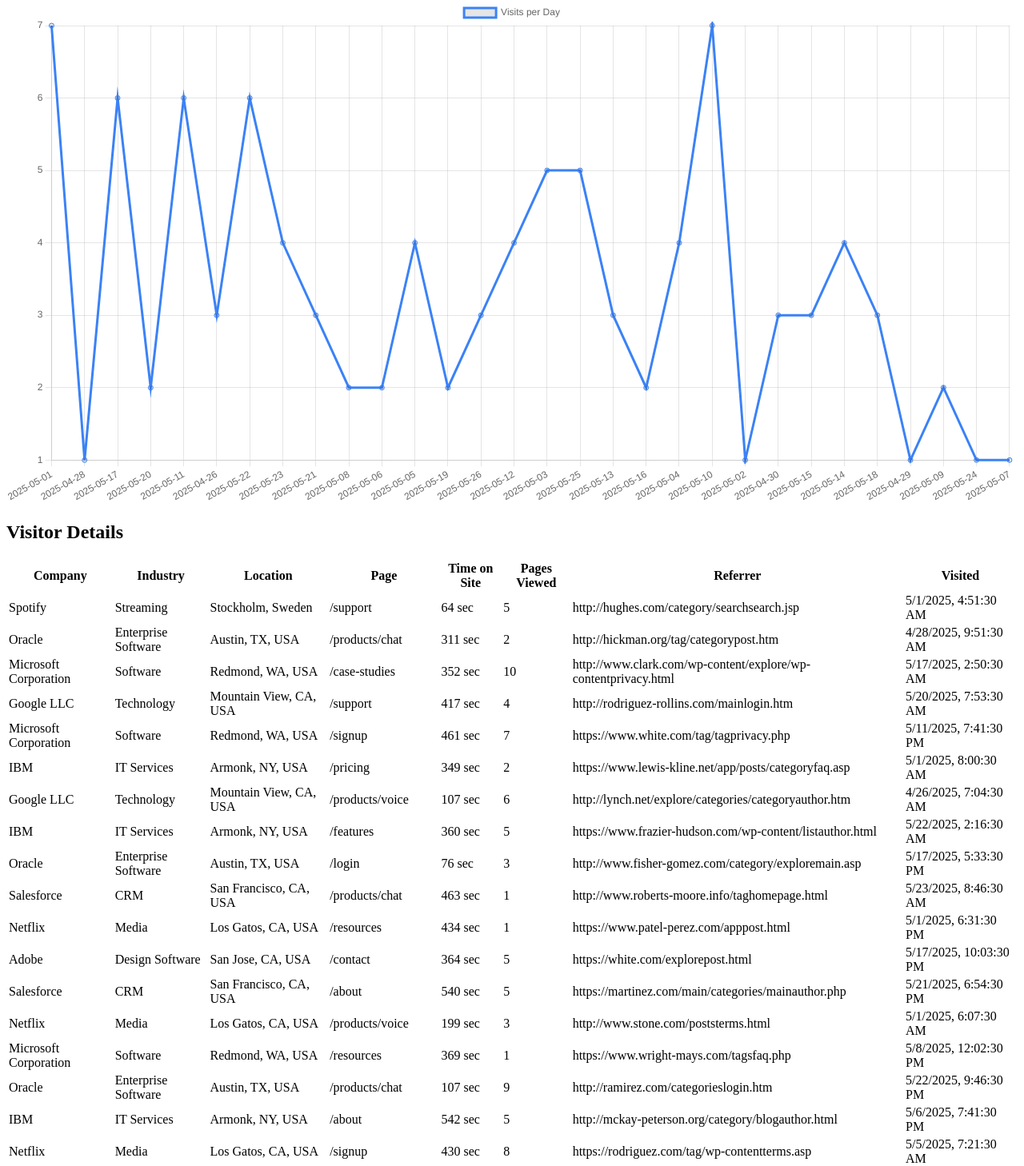
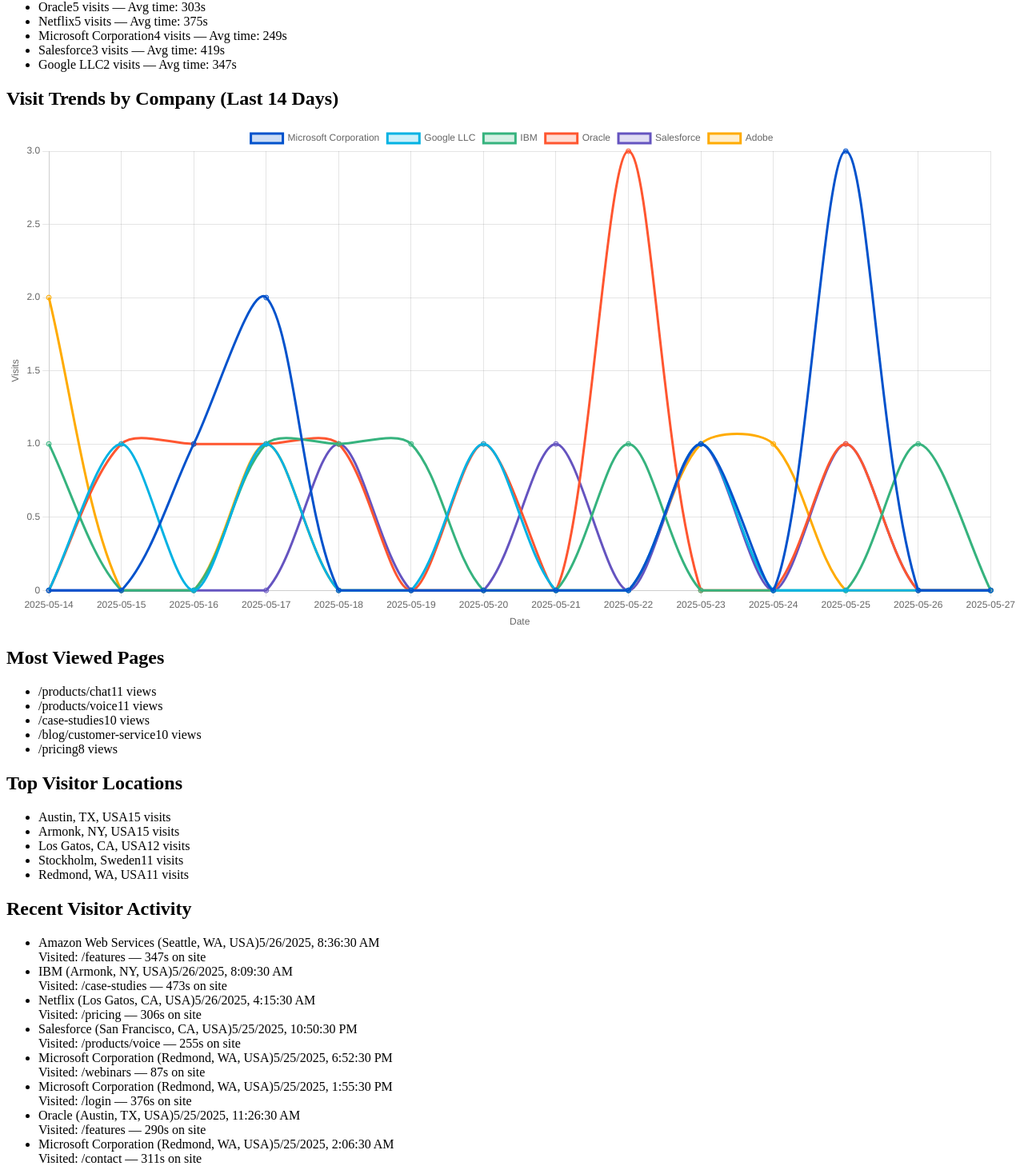
Before and after one commit to hypatiah/sherlog-holmes, a Next.js app: page / in a window 1280 px wide. Shown: the part 421-1879 px from the top of the page at 80% size. Built offline with nearby package versions, Linux system fonts and the light colour scheme.

Commit message:
Update dashboard table to show trends by company with relevant sales insights

```diff
--- a/app/page.js
+++ b/app/page.js
@@ -1,4 +1,3 @@
-
 'use client';
 
 import { useEffect, useState } from 'react';
@@ -17,9 +16,9 @@
 
 function InsightCard({ title, value }) {
   return (
-    <div className="bg-white border shadow p-4 rounded text-center">
-      <h3 className="text-sm font-medium text-gray-500">{title}</h3>
-      <p className="text-2xl font-bold">{value}</p>
+    <div className="bg-white border shadow-md rounded-lg p-5 text-center hover:shadow-lg transition-shadow duration-300">
+      <h3 className="text-sm font-semibold text-gray-500 uppercase">{title}</h3>
+      <p className="text-3xl font-bold text-blue-700 mt-1">{value}</p>
     </div>
   );
 }
@@ -62,115 +61,231 @@
     filtered.reduce((sum, v) => sum + (v.timeOnPage || 0), 0) / (filtered.length || 1)
   );
 
-  const visitTrends = filtered.reduce((acc, v) => {
-    const date = new Date(v.timestamp).toISOString().split('T')[0];
-    acc[date] = (acc[date] || 0) + 1;
-    return acc;
-  }, {});
-  const chartData = {
-    labels: Object.keys(visitTrends),
-    datasets: [
-      {
-        label: 'Visits per Day',
-        data: Object.values(visitTrends),
-        borderColor: '#3b82f6',
-        fill: false,
-      },
-    ],
-  };
-
   const companies = [...new Set(visitors.map(v => v.company))];
   const locations = [...new Set(visitors.map(v => v.location))];
 
+  // Build trend data per day per company (last 14 days)
+const days = Array.from({ length: 14 }, (_, i) => {
+  const d = new Date();
+  d.setDate(d.getDate() - (13 - i));
+  return d.toISOString().split('T')[0];
+});
+
+// Group by company/date
+const companyTrendMap = {};
+filtered.forEach(v => {
+  const date = new Date(v.timestamp).toISOString().split('T')[0];
+  if (!days.includes(date)) return;
+  const company = v.company || 'Unknown';
+  if (!companyTrendMap[company]) {
+    companyTrendMap[company] = {};
+  }
+  companyTrendMap[company][date] = (companyTrendMap[company][date] || 0) + 1;
+});
+
+const companyColors = [
+  '#0052CC', '#00B2E3', '#36B37E', '#FF5630', '#6554C0', '#FFAB00', '#00A3BF', '#5243AA'
+];
+
+const trendData = {
+  labels: days,
+  datasets: Object.entries(companyTrendMap).slice(0, 6).map(([company, data], i) => ({
+    label: company,
+    data: days.map(day => data[day] || 0),
+    borderColor: companyColors[i % companyColors.length],
+    backgroundColor: `${companyColors[i % companyColors.length]}33`,
+    fill: true,
+    tension: 0.3,
+  }))
+};
+
+
+  // --- Additional Insights ---
+  const now = new Date();
+  const past7Days = new Date(now);
+  past7Days.setDate(now.getDate() - 7);
+  const recentVisitors = filtered.filter(v => new Date(v.timestamp) >= past7Days);
+
+  const companyStats = {};
+  recentVisitors.forEach(v => {
+    if (!v.company) return;
+    if (!companyStats[v.company]) {
+      companyStats[v.company] = { count: 0, time: 0 };
+    }
+    companyStats[v.company].count += 1;
+    companyStats[v.company].time += v.timeOnPage || 0;
+  });
+  const topCompanies = Object.entries(companyStats)
+    .sort((a, b) => b[1].count - a[1].count)
+    .slice(0, 5);
+
+  const pageViews = {};
+  filtered.forEach(v => {
+    if (!v.url) return;
+    pageViews[v.url] = (pageViews[v.url] || 0) + 1;
+  });
+  const mostViewedPages = Object.entries(pageViews)
+    .sort((a, b) => b[1] - a[1])
+    .slice(0, 5);
+
+  const locationCounts = {};
+  filtered.forEach(v => {
+    if (!v.location) return;
+    locationCounts[v.location] = (locationCounts[v.location] || 0) + 1;
+  });
+  const topLocations = Object.entries(locationCounts)
+    .sort((a, b) => b[1] - a[1])
+    .slice(0, 5);
+
+  const recentActivity = [...filtered]
+    .sort((a, b) => new Date(b.timestamp) - new Date(a.timestamp))
+    .slice(0, 10);
+
   return (
-    <main className="p-6 max-w-7xl mx-auto">
-      <h1 className="text-3xl font-bold mb-6">Visitor Insights Dashboard</h1>
+    <main className="bg-gray-50 min-h-screen p-8 max-w-7xl mx-auto font-sans">
+      <h1 className="text-4xl font-bold text-blue-700 mb-8">Visitor Insights Dashboard</h1>
 
       {/* Filters */}
-      <div className="grid grid-cols-1 md:grid-cols-4 gap-4 mb-6">
+      <div className="grid grid-cols-1 md:grid-cols-4 gap-4 mb-8">
         <input
           type="text"
           placeholder="Search company..."
-          className="border p-2 rounded"
+          className="border border-gray-300 p-2 rounded-md shadow-sm"
           value={search}
           onChange={(e) => setSearch(e.target.value)}
         />
-        <select className="border p-2 rounded" value={companyFilter} onChange={(e) => setCompanyFilter(e.target.value)}>
+        <select
+          className="border border-gray-300 p-2 rounded-md shadow-sm"
+          value={companyFilter}
+          onChange={(e) => setCompanyFilter(e.target.value)}
+        >
           <option value="">All Companies</option>
-          {companies.map(c => (
-            <option key={c} value={c}>{c}</option>
-          ))}
+          {companies.map(c => <option key={c} value={c}>{c}</option>)}
         </select>
-        <select className="border p-2 rounded" value={locationFilter} onChange={(e) => setLocationFilter(e.target.value)}>
+        <select
+          className="border border-gray-300 p-2 rounded-md shadow-sm"
+          value={locationFilter}
+          onChange={(e) => setLocationFilter(e.target.value)}
+        >
           <option value="">All Locations</option>
-          {locations.map(l => (
-            <option key={l} value={l}>{l}</option>
-          ))}
+          {locations.map(l => <option key={l} value={l}>{l}</option>)}
         </select>
         <div className="flex gap-2">
           <input
             type="date"
-            className="border p-2 rounded"
+            className="border p-2 rounded-md shadow-sm w-full"
             value={startDate}
             onChange={(e) => setStartDate(e.target.value)}
           />
           <input
             type="date"
-            className="border p-2 rounded"
+            className="border p-2 rounded-md shadow-sm w-full"
             value={endDate}
             onChange={(e) => setEndDate(e.target.value)}
           />
         </div>
       </div>
 
-      {/* Insights */}
-      <div className="grid grid-cols-1 md:grid-cols-3 gap-6 mb-8">
+      {/* Metrics */}
+      <div className="grid grid-cols-1 md:grid-cols-3 gap-6 mb-10">
         <InsightCard title="Total Visits" value={totalVisits} />
         <InsightCard title="Avg Time on Site" value={`${avgTimeOnSite} sec`} />
         <InsightCard title="Unique Companies" value={new Set(filtered.map(v => v.company)).size} />
       </div>
 
-      {/* Trend Chart */}
+      {/* Top Companies */}
       <section className="mb-10">
-        <h2 className="text-xl font-semibold mb-2">Visit Trends</h2>
-        <div className="bg-white p-4 rounded shadow">
-          <Line data={chartData} />
-        </div>
+        <h2 className="text-xl font-semibold mb-3">Top Visiting Companies (Last 7 Days)</h2>
+        <ul className="bg-white rounded-lg shadow p-4 space-y-2">
+          {topCompanies.map(([company, stats], i) => (
+            <li key={i} className="flex justify-between text-sm">
+              <span>{company}</span>
+              <span>{stats.count} visits — Avg time: {Math.round(stats.time / stats.count)}s</span>
+            </li>
+          ))}
+        </ul>
       </section>
 
-      {/* Table */}
-      <section>
-        <h2 className="text-xl font-semibold mb-2">Visitor Details</h2>
-        <div className="overflow-x-auto">
-          <table className="table-auto w-full border text-sm">
-            <thead className="bg-gray-100 text-left">
-              <tr>
-                <th className="p-2">Company</th>
-                <th className="p-2">Industry</th>
-                <th className="p-2">Location</th>
-                <th className="p-2">Page</th>
-                <th className="p-2">Time on Site</th>
-                <th className="p-2">Pages Viewed</th>
-                <th className="p-2">Referrer</th>
-                <th className="p-2">Visited</th>
-              </tr>
-            </thead>
-            <tbody>
-              {filtered.slice(0, 50).map((v, i) => (
-                <tr key={i} className="border-t">
-                  <td className="p-2">{v.company}</td>
-                  <td className="p-2">{v.industry}</td>
-                  <td className="p-2">{v.location}</td>
-                  <td className="p-2">{v.url}</td>
-                  <td className="p-2">{v.timeOnPage} sec</td>
-                  <td className="p-2">{v.pagesViewed}</td>
-                  <td className="p-2 truncate max-w-[150px]">{v.referrer}</td>
-                  <td className="p-2">{new Date(v.timestamp).toLocaleString()}</td>
-                </tr>
-              ))}
-            </tbody>
-          </table>
-        </div>
+      {/* Visit Trends */}
+        <section className="bg-white p-6 rounded-lg shadow-md mb-10">
+          <h2 className="text-xl font-semibold text-gray-700 mb-4">Visit Trends by Company (Last 14 Days)</h2>
+          <Line
+            data={trendData}
+            options={{
+              responsive: true,
+              plugins: {
+                legend: {
+                  position: 'top',
+                },
+                tooltip: {
+                  mode: 'index',
+                  intersect: false,
+                },
+              },
+              interaction: {
+                mode: 'nearest',
+                axis: 'x',
+                intersect: false,
+              },
+              scales: {
+                y: {
+                  beginAtZero: true,
+                  title: {
+                    display: true,
+                    text: 'Visits',
+                  },
+                },
+                x: {
+                  title: {
+                    display: true,
+                    text: 'Date',
+                  },
+                },
+              },
+            }}
+          />
+        </section>
+
+              {/* Most Viewed Pages */}
+      <section className="mb-10">
+        <h2 className="text-xl font-semibold mb-3">Most Viewed Pages</h2>
+        <ul className="bg-white rounded-lg shadow p-4 space-y-2">
+          {mostViewedPages.map(([url, count], i) => (
+            <li key={i} className="flex justify-between text-sm">
+              <span>{url}</span>
+              <span>{count} views</span>
+            </li>
+          ))}
+        </ul>
+      </section>
+
+      {/* Top Locations */}
+      <section className="mb-10">
+        <h2 className="text-xl font-semibold mb-3">Top Visitor Locations</h2>
+        <ul className="bg-white rounded-lg shadow p-4 space-y-2">
+          {topLocations.map(([location, count], i) => (
+            <li key={i} className="flex justify-between text-sm">
+              <span>{location}</span>
+              <span>{count} visits</span>
+            </li>
+          ))}
+        </ul>
+      </section>
+
+      {/* Recent Activity Feed */}
+      <section className="mb-10">
+        <h2 className="text-xl font-semibold mb-3">Recent Visitor Activity</h2>
+        <ul className="bg-white rounded-lg shadow p-4 space-y-2 text-sm">
+          {recentActivity.map((v, i) => (
+            <li key={i} className="border-b pb-2">
+              <div className="flex justify-between">
+                <span>{v.company || 'Unknown'} ({v.location})</span>
+                <span>{new Date(v.timestamp).toLocaleString()}</span>
+              </div>
+              <div className="text-gray-600">Visited: {v.url} — {v.timeOnPage}s on site</div>
+            </li>
+          ))}
+        </ul>
       </section>
     </main>
   );
--- a/package.json
+++ b/package.json
@@ -23,9 +23,11 @@
     "@types/node": "^20",
     "@types/react": "^19",
     "@types/react-dom": "^19",
+    "autoprefixer": "^10.4.21",
     "eslint": "^9",
     "eslint-config-next": "15.3.2",
-    "tailwindcss": "^4",
+    "postcss": "^8.5.3",
+    "tailwindcss": "^4.1.7",
     "typescript": "^5"
   }
 }
```
Also changed, not shown: 1 other file (tests, documents, lock files or other folders).
